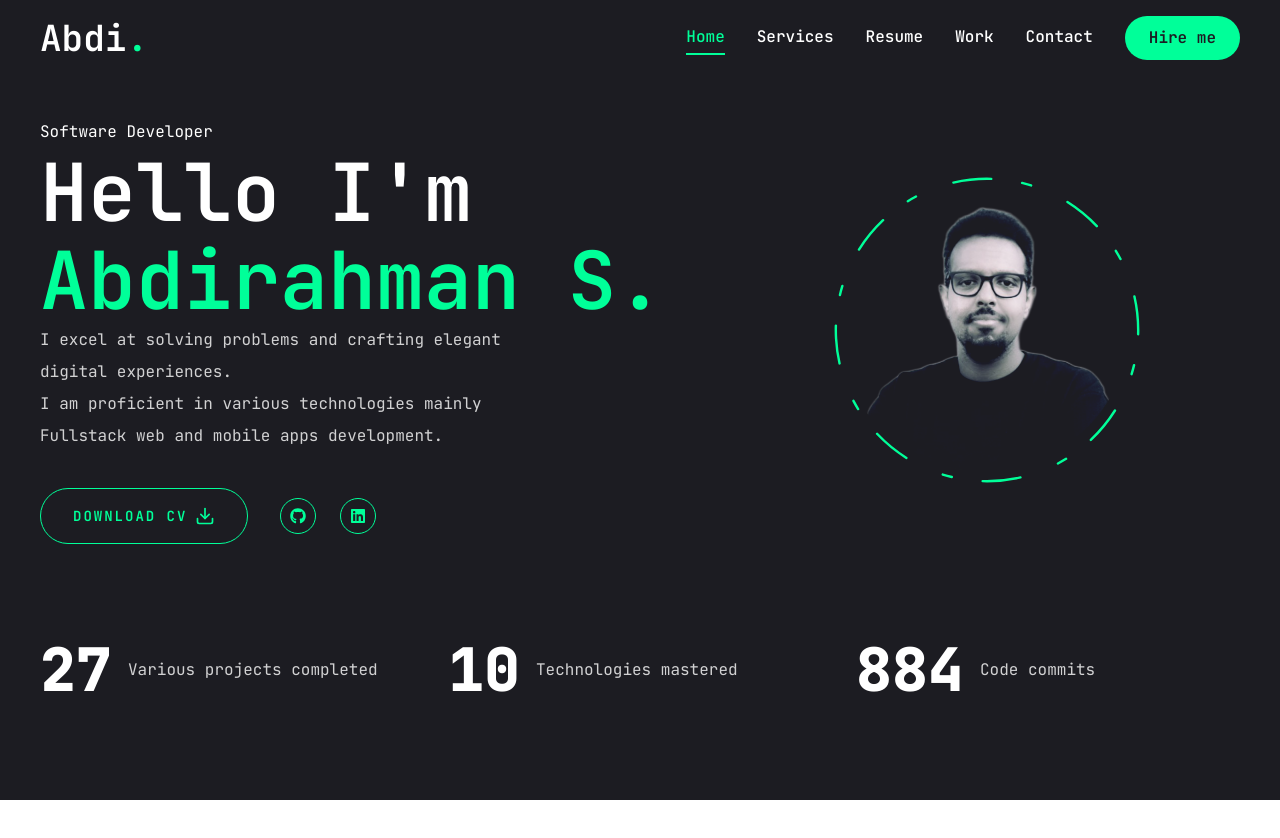
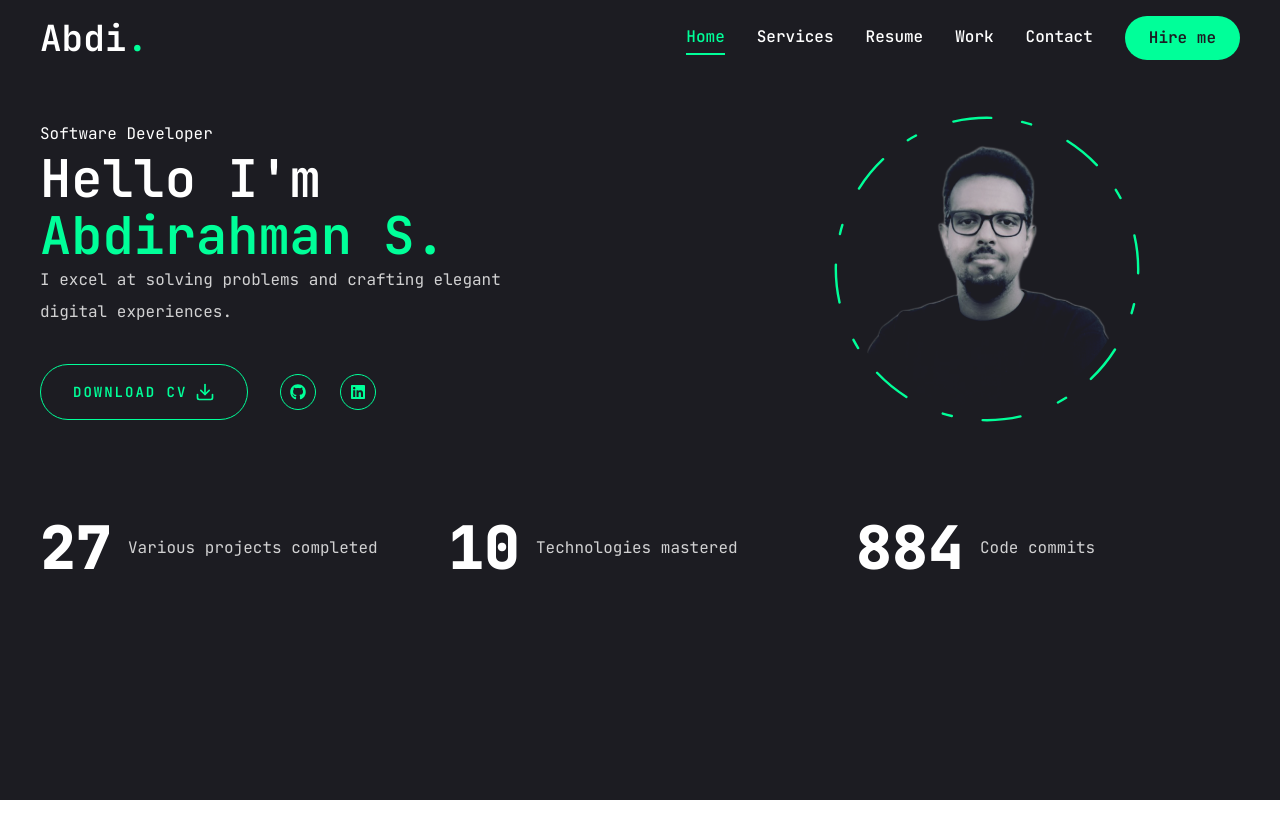
Before and after one commit to abdicodes/aws-test, a Next.js app: page / in a window 1280 px wide. Shown: the top 838 px of the page. Built offline with nearby package versions, Linux system fonts and the light colour scheme.

Commit message:
re-styling and fixing margins

```diff
--- a/app/globals.css
+++ b/app/globals.css
@@ -34,13 +34,13 @@ body {
     @apply bg-primary text-white leading-loose;
   }
   .h1 {
-    @apply text-[48px] xl:text-[80px] leading-[1.1] font-semibold;
+    @apply text-[36px] xl:text-[52px] leading-[1.1] font-semibold;
   }
   .h2 {
-    @apply text-[36px] xl:text-[48px] leading-[1.1] font-semibold;
+    @apply text-[28px] xl:text-[38px] leading-[1.1] font-semibold;
   }
   .h3 {
-    @apply text-[20px] xl:text-[24px] leading-[1.1] font-semibold;
+    @apply text-[14px] xl:text-[20px] leading-[1.1] font-semibold;
   }
   .text-outline {
     -webkit-text-stroke: 1px #ffffff;
--- a/app/page.tsx
+++ b/app/page.tsx
@@ -7,7 +7,7 @@ import Link from 'next/link'
 
 export default function Home() {
   return (
-    <section className="h-full relative">
+    <section className="h-full relative mb-8 mx-8 ">
       <div className="container mx-auto h-full">
         <div className="flex flex-col xl:flex-row items-center justify-between xl:pt-8 xl:pb-24 ">
           {/* text */}
@@ -20,8 +20,6 @@ export default function Home() {
             <p className="max-w-[500px] mb-9 text-white/80">
               I excel at solving problems and crafting elegant digital
               experiences.
-              <br />I am proficient in various technologies mainly Fullstack web
-              and mobile apps development.
             </p>
             {/* socials links */}
             <div className="flex flex-col xl:flex-row items-center gap-8">
--- a/app/services/page.tsx
+++ b/app/services/page.tsx
@@ -36,8 +36,8 @@ const services = [
 ]
 const Services = () => {
   return (
-    <section className="min-h-[80vh] flex flex-col justify-center py-12 xl:py-0">
-      <div className="container mx-auto">
+    <section className="min-h-[80vh] flex flex-col justify-center py-12 xl:py-0 px-12 ">
+      <div className="container mx-auto ">
         <motion.div
           initial={{ opacity: 0 }}
           animate={{
@@ -73,7 +73,7 @@ const Services = () => {
                 </div>
                 {/* title */}
                 <h2
-                  className="text-[42px] font-bold leading-none text-white
+                  className="text-[32px] font-bold leading-none text-white
                 group-hover:text-accent transition-all duration-500"
                 >
                   {service.title}
--- a/components/ui/Photo.tsx
+++ b/components/ui/Photo.tsx
@@ -21,8 +21,9 @@ const Photo = () => {
             opacity: 1,
             transition: { delay: 2.4, duration: 0.4, ease: 'easeInOut' },
           }}
-          className="w-[298px] h-[198px] xl:w-[498px] xl:h-[298px] mix-blend-lighten absolute"
+          className="w-[298px] h-[198px] xl:w-[498px] xl:h-[298px] mix-blend-lighten absolute "
         >
+          <div className="opacity-80">
             <Image
               src="/images/photo.png"
               alt="avatar"
@@ -31,6 +32,7 @@ const Photo = () => {
               quality={100}
               fill
             />
+          </div>
         </motion.div>
         {/* circle */}
         <motion.svg
```
Lines whose indentation alone changed are shown as unchanged.
